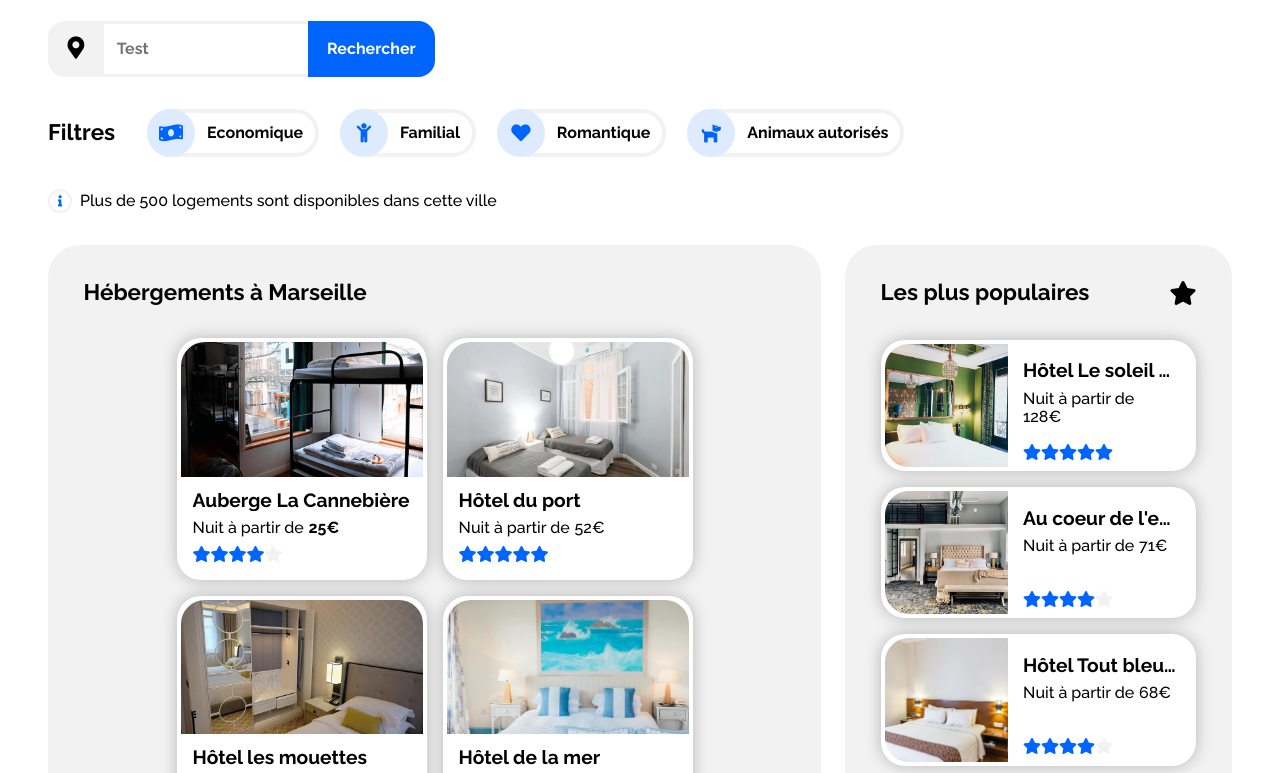
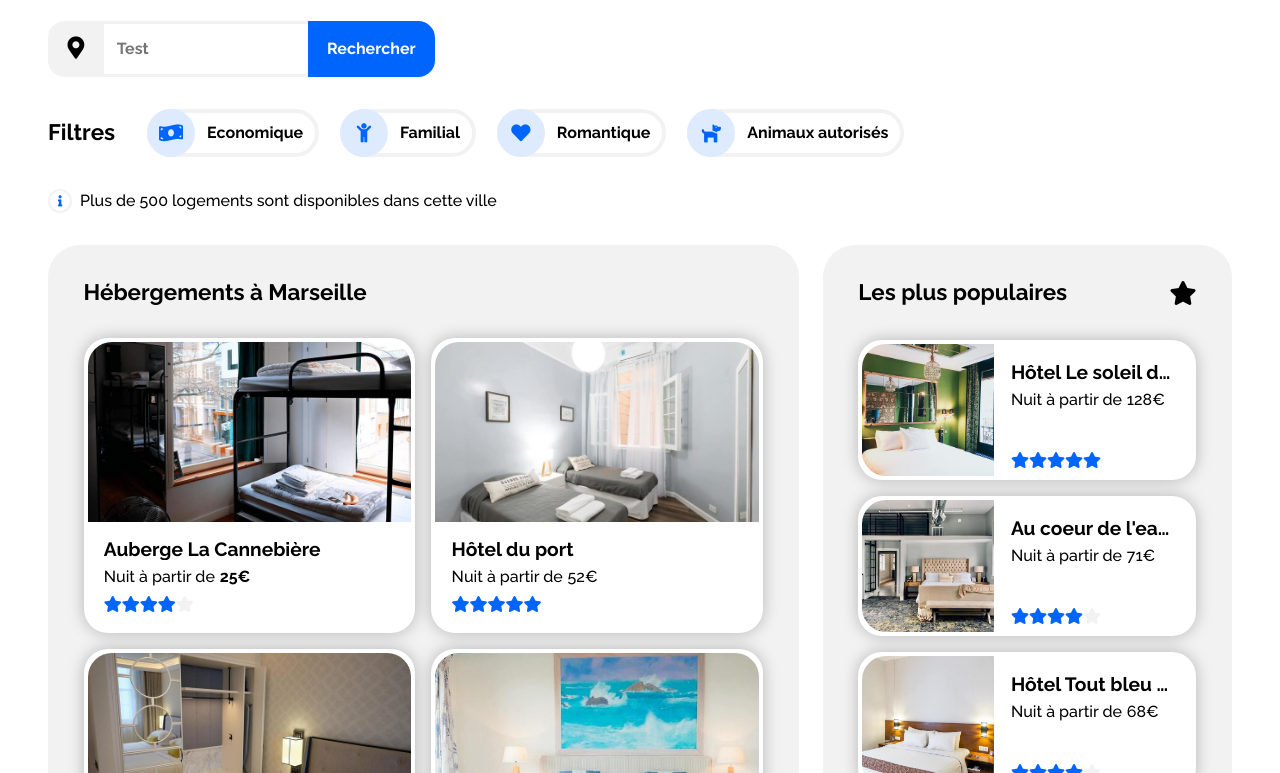
Before and after one commit to Akhael-Sephira/ocr-webdev-project-2, a plain HTML site: page index.html in a window 1280 px wide. Shown: the part 176-949 px from the top of the page. Drawn offline with Linux system fonts and the light colour scheme.

Commit message:
Some hostings section improvements.

```diff
--- a/css/style.css
+++ b/css/style.css
@@ -406,9 +406,8 @@ p {
 }
 
 .card .card__title,
-.card .card__info {
+.card .card__info > * {
     overflow: hidden;
-    max-width: 100%;
     white-space: nowrap;
     text-overflow: ellipsis;
 }
@@ -491,7 +490,7 @@ p {
 
 
 .card.card--side >:last-child {
-    width: 60%;
+    max-width: 60%;
     position: relative;
     padding-bottom: calc(var(--ft-size) * 2);
 }
@@ -515,10 +514,11 @@ p {
     border-radius: calc(var(--ft-size) * 2);
 }
 #hostings #hostings__list {
-    flex-basis: 66%;
+    flex: 1 1 66%;
 }
 #hostings #hostings__popular {
-    flex-basis: 33%;
+    flex: 1 1 33%;
+    /* width: 33%; */
 }
 #hostings #hostings__list > h2,
 #hostings #hostings__popular > h2 {
@@ -547,7 +547,7 @@ p {
 #hostings #hostings__popular > ul {
     list-style: none;
     display: flex;
-    flex-direction: column;
+    flex-wrap: wrap;
     align-items: center;
     gap: calc(var(--ft-size) * 1);
     width: 100%
@@ -564,14 +564,18 @@ p {
 
 
 #hostings #hostings__list > ul > li {
-    max-width: 30%;
-    min-width: 250px;
+    flex-grow: 1;
+    flex-basis: 250px;
+}
+#hostings .card {
+    max-width: 100%;
+    min-width: 0px;
 }
 #hostings #hostings__popular > ul > li {
-    max-width: 250px;
-    min-width: 100%;
+    flex-grow: 1;
+    width: 100%;
+    max-width: calc(var(--ft-size) * 35);
 }
-
 
 @media screen and (max-width: 992px) {
     #hostings {
@@ -588,6 +592,9 @@ p {
     }
     #hostings #hostings__list {
         background-color: transparent;
+    }
+    #hostings #hostings__popular > ul {
+        justify-content: center;
     }
     #hostings #hostings__list,
     #hostings #hostings__popular {
@@ -606,16 +613,17 @@ p {
 }
 
 #activities__list {
+    --gap-size: calc(var(--ft-size) * 2);
     display: flex;
     flex-direction: column;
     flex-wrap: wrap;
     list-style: none;
     justify-content: space-between;
     align-items: stretch;
-    gap: calc(var(--ft-size) * 2);
+    gap: var(--gap-size);
     height: calc(var(--ft-size) * 30);
 }
-#activities__list > *{
+#activities__list > * {
     max-width: 22%;
     width: 22%;
 }
@@ -773,3 +781,7 @@ min & max (width & height)
 /*
 Check if section can be used 'solo'.
 */
+/*
+
+FIX SHADOWS
+*/
```
